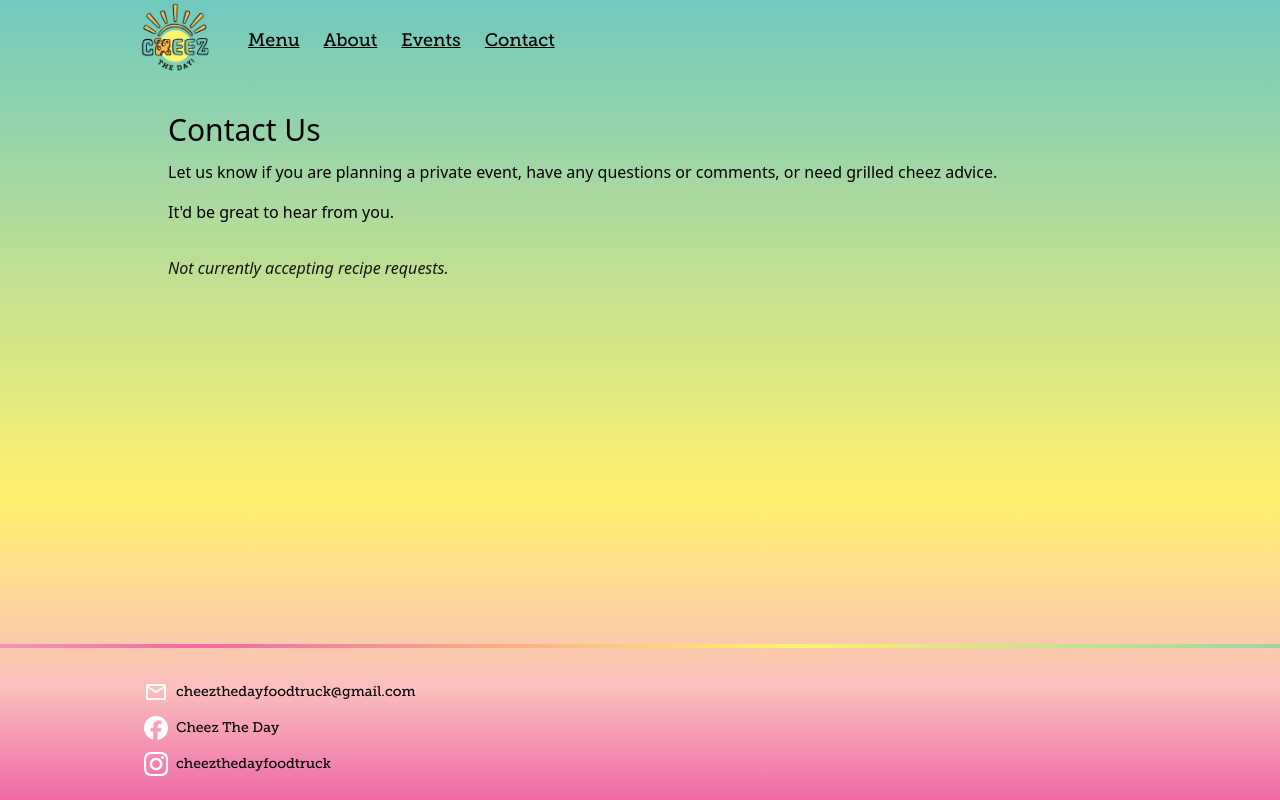
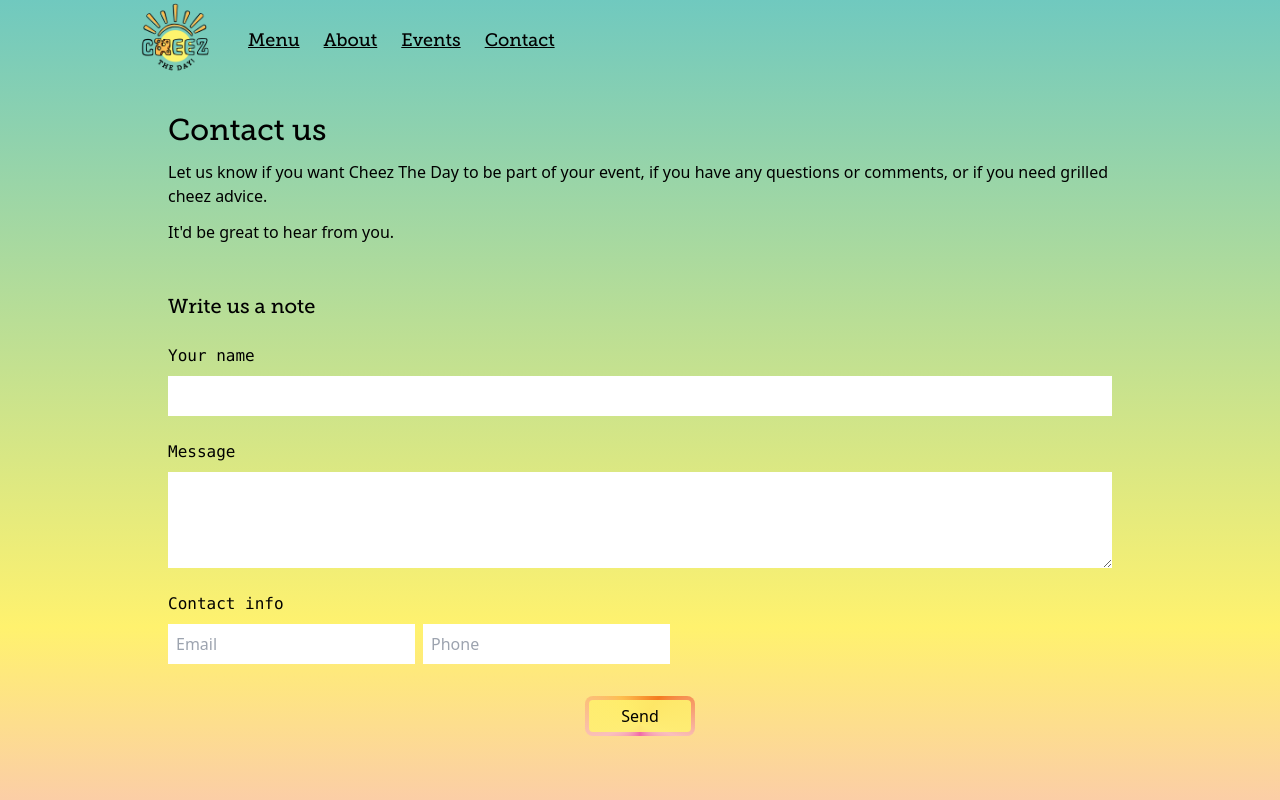
Before and after one commit to ryangclark/cheeztheday.com, a SvelteKit app: page /contact in a window 1280 px wide. Shown: the top 800 px of the page. Built offline with nearby package versions, Linux system fonts and the light colour scheme.

Commit message:
Form style improvements

```diff
--- a/src/routes/(has-nav)/contact/+page.svelte
+++ b/src/routes/(has-nav)/contact/+page.svelte
@@ -1,13 +1,55 @@
-<h1 class="my-3 text-3xl">Contact Us</h1>
+<h1 class="my-3 font-museo text-3xl">Contact us</h1>
 
-<p class="my-2">
-	Let us know if you are planning a private event, have any questions or
-	comments, or need grilled cheez advice.
+<p>
+	Let us know if you want Cheez The Day to be part of your event, if you have
+	any questions or comments, or if you need grilled cheez advice.
 </p>
 
-<p class="my-4">It'd be great to hear from you.</p>
+<p class="my-3">It'd be great to hear from you.</p>
 
-<p class="mx-0 my-8 italic opacity-90">
-	<!-- <span class="font-bold">Note:</span>  -->
+<!--
+	<p class="my-2">It'd be great to hear from you. Let us know if:</p>
+	<ul class="list-disc">
+	<li class="mb-1 ml-6">Want Cheez The Day to be part of your event</li>
+	<li class="mb-1 ml-6">Have any questions or comments</li>
+	<li class="mb-1 ml-6">Need grilled cheez advice</li>
+</ul> -->
+
+<!-- <p class="mx-0 my-6 italic opacity-90">
 	Not currently accepting recipe requests.
-</p>
+</p> -->
+
+<h2 class="mb-2 mt-12 font-museo text-xl">Write us a note</h2>
+
+<form class="mb-8 flex flex-col gap-2" method="POST">
+	<!-- <label class="mr-auto mt-4 font-mono" for="to"> To </label>
+	<input class="lg:mr-auto" name="to" type="text" value="Cheez The Day" /> -->
+
+	<label class=" mt-4 font-mono" for="name"> Your name </label>
+	<input class="p-2" name="name" type="text" />
+
+	<label class=" mt-4 font-mono" for="message"> Message </label>
+	<textarea class="min-h-[6rem] p-2" id="message" name="message" required
+	></textarea>
+
+	<label class=" mt-4 font-mono" for="email"> Contact info </label>
+	<div class="flex gap-2 pr-2">
+		<input
+			autocomplete="email"
+			class="min-w-0 p-2"
+			name="email"
+			placeholder="Email"
+			type="email"
+		/>
+		<input
+			autocomplete="tel"
+			class="min-w-0 p-2"
+			name="phone"
+			placeholder="Phone"
+			type="text"
+		/>
+	</div>
+
+	<!-- TODO: I'm not stoked on how this button is styled. Attempt improvements. -->
+	<button class="ctd-gradient-border mx-auto my-6 px-8 py-1">Send</button>
+</form>
```
